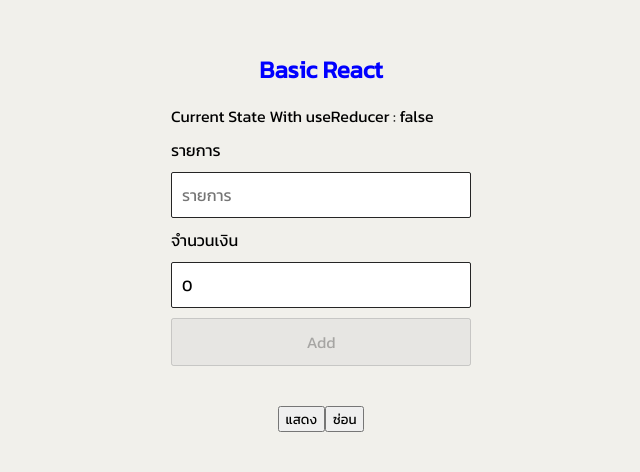
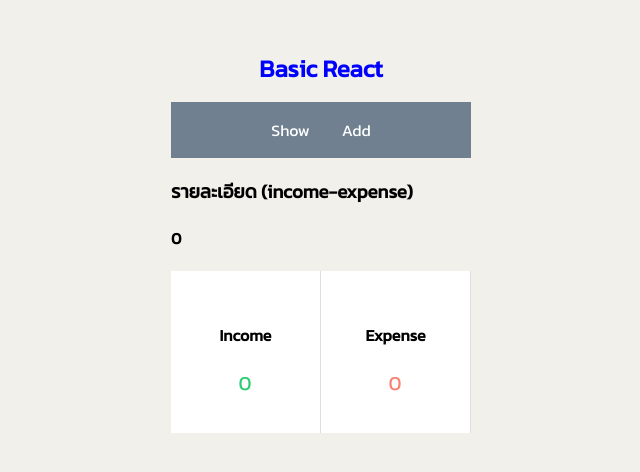
Before and after one commit to nextchanupol/bacsic-react-ts, a React (Create React App) app: page / in a window 1280 px wide. Shown: the part 158-630 px from the top of the page, without its empty margins (319-959 px from the left). Built offline with nearby package versions, Linux system fonts and the light colour scheme.

Commit message:
react-router-dom v6

```diff
--- a/src/App.css
+++ b/src/App.css
@@ -1,7 +1,7 @@
 @import url("https://fonts.googleapis.com/css2?family=Kanit:wght@100;400&display=swap");
 * {
     box-sizing: border-box;
-    font-family: 'Kanit', sans-serif;
+    font-family: "Kanit", sans-serif;
 }
 
 body {
@@ -18,3 +18,27 @@
     margin: 30px auto;
     width: 300px;
 }
+
+.horizontal-menu {
+    list-style-type: none;
+    margin: 0;
+    padding: 0;
+    overflow: hidden;
+    background-color: slategray;
+    text-align: center;
+}
+
+.horizontal-menu li {
+    display: inline-block;
+}
+
+.horizontal-menu li a {
+    color: white;
+    text-decoration: none;
+    padding: 16px;
+    display: block;
+}
+
+.horizontal-menu li a:hover {
+    color: blue;
+}
--- a/src/App.tsx
+++ b/src/App.tsx
@@ -1,4 +1,6 @@
 import { CSSProperties, useEffect, useReducer, useState } from "react";
+
+import { BrowserRouter as Router, Routes, Route, Link } from "react-router-dom";
 
 import "./App.css";
 import DataContext from "./context/DataContext";
@@ -38,9 +40,8 @@
 		showSummationContainer: {
 			justifyContent: "center",
 			display: "flex",
-
 		},
-		btn: {}
+		btn: {},
 	};
 
 	const onAddNewItem = (item: TransactionSchema) => {
@@ -50,37 +51,38 @@
 		});
 	};
 
-	// TODO: useReducer here
-	enum ShowSummationActionKind {
-		SHOW = "SHOW",
-		HIDE = "HIDE",
-	}
-	interface ShowSummationAction {
-		type: ShowSummationActionKind;
-		// payload: boolean;
-	}
-	type ShowSummationState = {
-		isShow: boolean;
-	};
+	// TODO: begin useReducer here
+	// enum ShowSummationActionKind {
+	// 	SHOW = "SHOW",
+	// 	HIDE = "HIDE",
+	// }
+	// interface ShowSummationAction {
+	// 	type: ShowSummationActionKind;
+	// 	// payload: boolean;
+	// }
+	// type ShowSummationState = {
+	// 	isShow: boolean;
+	// };
 
-	const reducer = (state: ShowSummationState, action: ShowSummationAction) => {
-		switch (action.type) {
-			case ShowSummationActionKind.SHOW:
-				// return setShowSummation(true);
-				return { isShow: true };
-			case ShowSummationActionKind.HIDE:
-				// return setShowSummation(false);
-				return { isShow: false };
-			default:
-				return state;
-		}
-	};
+	// const reducer = (state: ShowSummationState, action: ShowSummationAction) => {
+	// 	switch (action.type) {
+	// 		case ShowSummationActionKind.SHOW:
+	// 			// return setShowSummation(true);
+	// 			return { isShow: true };
+	// 		case ShowSummationActionKind.HIDE:
+	// 			// return setShowSummation(false);
+	// 			return { isShow: false };
+	// 		default:
+	// 			return state;
+	// 	}
+	// };
 
-	const initIsShowState: ShowSummationState = {
-		isShow: false,
-	};
-	const [showSummation, dispatch] = useReducer(reducer, initIsShowState);
+	// const initIsShowState: ShowSummationState = {
+	// 	isShow: false,
+	// };
+	// const [showSummation, dispatch] = useReducer(reducer, initIsShowState);
 
+	// TODO: end useReducer here
 	return (
 		<>
 			<DataContext.Provider
@@ -91,7 +93,38 @@
 			>
 				<div className="container">
 					<h1 style={styles.h1}>Basic React</h1>
-					Current State With useReducer : {showSummation.isShow.toString()}
+					<div>
+						<Router>
+							<div>
+								<ul className="horizontal-menu">
+									<li>
+										<Link to="/">Show</Link>
+									</li>
+									<li>
+										<Link to="/add">Add</Link>
+									</li>
+								</ul>
+								<div>
+									<Routes>
+										<>
+											<Route path="/" element={<Summation />} />
+											<Route
+												path="/add"
+												element={
+													<>
+														<FormComponent onAddNewItem={onAddNewItem} />
+														<Transaction items={items} />
+													</>
+												}
+											/>
+										</>
+									</Routes>
+								</div>
+							</div>
+						</Router>
+					</div>
+					{/* begin TODO: useReducer here */}
+					{/* Current State With useReducer : {showSummation.isShow.toString()}
 					{showSummation.isShow && <Summation />}
 					<FormComponent onAddNewItem={onAddNewItem} />
 					<Transaction items={items} />
@@ -102,7 +135,7 @@
 								dispatch({ type: ShowSummationActionKind.SHOW });
 							}}
 						>
-							แสดง
+							แสดง (with useReducer)
 						</button>
 						<button
 							onClick={() => {
@@ -110,9 +143,10 @@
 								dispatch({ type: ShowSummationActionKind.HIDE });
 							}}
 						>
-							ซ่อน
+							ซ่อน (with useReducer)
 						</button>
-					</div>
+					</div> */}
+					{/* end TODO: useReducer here */}
 				</div>
 			</DataContext.Provider>
 		</>
--- a/src/components/Item.tsx
+++ b/src/components/Item.tsx
@@ -16,7 +16,7 @@
 				{title}
 				<span>
 					{symbol}
-					{Math.abs(amount)}
+					{Math.abs(amount).toFixed(2)}
 				</span>
 			</li>
 		</>
--- a/src/components/Summation.tsx
+++ b/src/components/Summation.tsx
@@ -20,35 +20,39 @@
 			flex: "1",
 			textAlign: "center",
 			borderRight: "1px solid #dedede",
-			padding: '30px',
+			padding: "30px",
 		},
 		rptInc: {
 			fontSize: "20px",
 			letterSpacing: "1px",
 			justifyContent: "space-between",
 			margin: "5px 0",
-			color: '#2ccc71',
+			color: "#2ccc71",
 		},
 		rptExp: {
 			fontSize: "20px",
 			letterSpacing: "1px",
 			justifyContent: "space-between",
 			margin: "5px 0",
-			color: 'salmon',
+			color: "salmon",
 		},
+	};
+	const formatNumber = (num: number) => {
+		// return num.toString().replace(/(\d)(?=(\d{3})+(?!\d))/g, '$1,')
+		return num.toString().replace(/\B(?=(\d{3})+(?!\d))/g, ",");
 	};
 	return (
 		<>
 			<h3>รายละเอียด (income-expense)</h3>
-			<h4>{income - expense}</h4>
+			<h4>{formatNumber(income - expense)}</h4>
 			<div style={styles.rptContainer}>
 				<div style={styles.rptContainerDiv}>
 					<h4>Income</h4>
-					<p style={styles.rptInc}>{income}</p>
+					<p style={styles.rptInc}>{formatNumber(income)}</p>
 				</div>
 				<div style={styles.rptContainerDiv}>
 					<h4>Expense</h4>
-					<p style={styles.rptExp}>{expense}</p>
+					<p style={styles.rptExp}>{formatNumber(expense)}</p>
 				</div>
 			</div>
 		</>
```
Also changed, not shown: package.json (+20 -18 lines), 1 other file (tests, documents, lock files or other folders).
